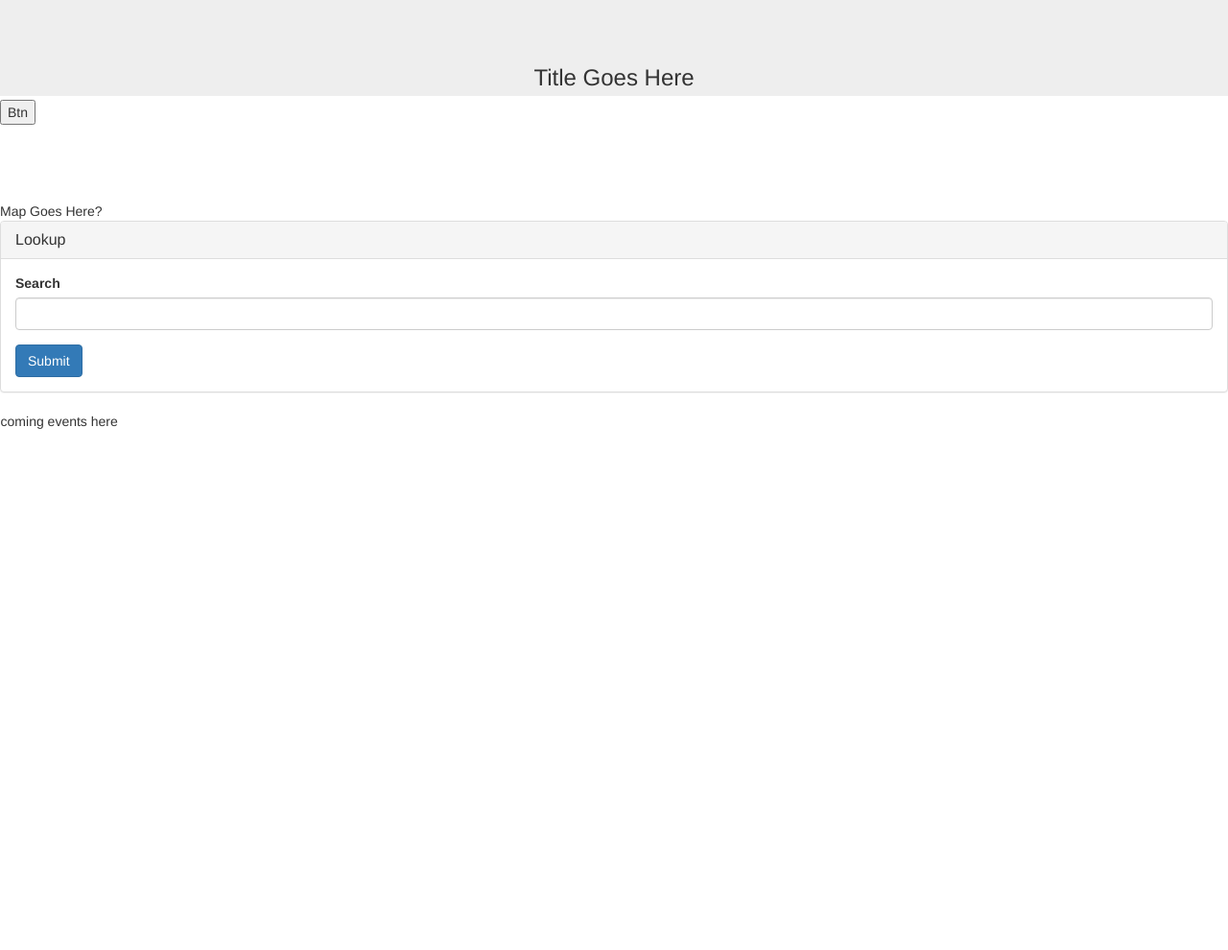
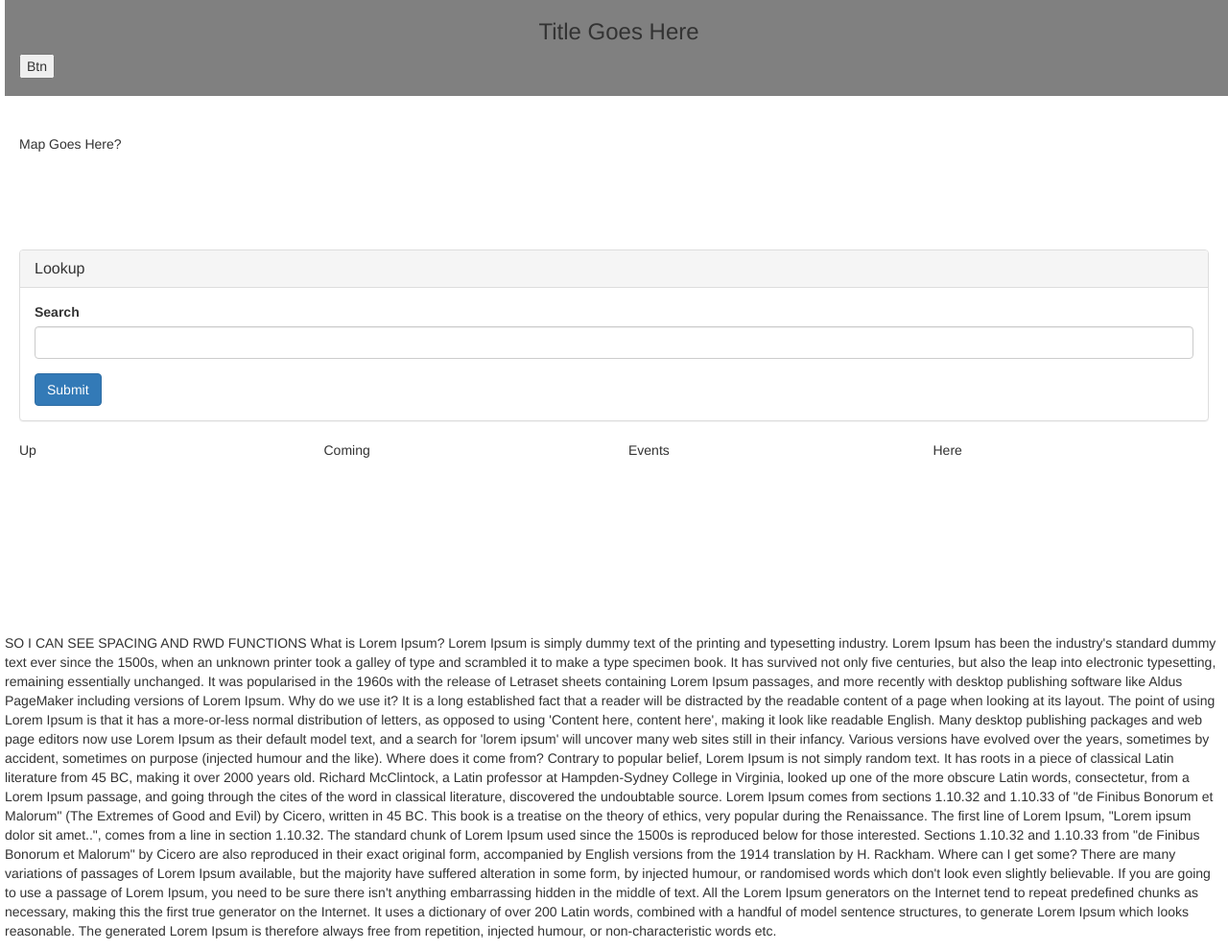
Before and after one commit to VolkRiot/Meet-Mapper, a PHP site: page / in a window 1280 px wide. Shown: the whole page at 96% size. Before the commit the page ends 447 px from the top, so only its background shows below. Run offline with PHP 8.4, Linux system fonts and the light colour scheme; some libraries are stand-ins or nearby versions.

Commit message:
site files

```diff
--- a/assets/style/css/style.css
+++ b/assets/style/css/style.css
@@ -1,9 +1,10 @@
+#header {
+    position:fixed;
+    width:100%;
+    height:100px;
+    background-color: grey;
+}
 /* The side navigation menu */
-
-#jumbo {
-    max-height:100px;
-}
-
 .sidenav {
     height: 100%; /* 100% Full-height */
     width: 0; /* 0 width - change this with JavaScript */
@@ -41,17 +42,15 @@
     margin-left: 50px;
 }
 
-/* Style page content - use this if you want to push the page content to the right when you open the side navigation */
-#main {
-    transition: margin-left .5s;
-    padding: 20px;
+#wrapper {
+    margin-left:20px;
+    margin-right:20px;
 }
 
-/* On smaller screens, where height is less than 450px, change the style of the sidenav (less padding and a smaller font size) */
-@media screen and (max-height: 450px) {
-    .sidenav {padding-top: 15px;}
-    .sidenav a {font-size: 18px;}
+#headerText {
+    text-align: center;
 }
+
 
 /* Media Query */
 
@@ -59,3 +58,12 @@
 
 
 @media screen and (max-width: 640px) {}
+
+
+/* CSS To Do
+Color Scheme?
+RWD - positioning of elements on Tablets, Phones, etc....
+Fade In Animation
+Positioning of Header - ? follow scrolling user or no?
+if it follows user then needs to have a z-index? so it goes over elements instead of under them?
+*/
--- a/assets/style/javascript/appearance.js
+++ b/assets/style/javascript/appearance.js
@@ -1,13 +1,14 @@
-/* Set the width of the side navigation to 250px */
+/* Set the width of the side navigation to 250px Opening Function */
 function openNav() {
     document.getElementById("mySidenav").style.width = "250px";
 }
 
-/* Set the width of the side navigation to 0 */
+/* Set the width of the side navigation to 0. Close Function */
 function closeNav() {
     document.getElementById("mySidenav").style.width = "0";
 }
 
+/* Side Nav Open On Click */
 $("#slideoutNav").on("click", function () {
 	openNav()
 });
--- a/index.html
+++ b/index.html
@@ -27,13 +27,15 @@
   <div id="containerOne">
 	<div class="row" id="header">
 		<div class="col-sm-12">
-			<div class="jumbotron" id="jumbo">
-      		<h3 class="text-center">Title Goes Here</h3>
+      		<h3 id="headerText">Title Goes Here</h3>
       		<button id="slideoutNav">Btn</button>
-      		<!-- Links. Reposition Button -->
     	</div>
        </div>
-   </div>  <br><br>
+   </div>
+
+
+
+     <br><br>
 
 	<div id="mySidenav" class="sidenav">
   	<a href="javascript:void(0)" class="closebtn" onclick="closeNav()">&times;</a>
@@ -43,14 +45,21 @@
   		<a href="#">Contact</a>
 	</div>
 
-<br><br>
+<br><br><br><br><br>
 
 <!-- Add all page content inside this div if you want the side nav to push page content to the right (not used if you only want the sidenav to sit on top of the page -->
-<div id="map-container">
-<!-- 100% relative -->
-  Map Goes Here?
-</div>
+	<div id="map-container">
+	<!-- 100% relative for map. Read Google Maps API for Map Container -->
+		<div class="row">
+			<div class="col-lg-12">
+			 Map Goes Here?
+			</div>
+		</div>
+	</div>
 
+<br><br><br><br><br>
+
+		<!--- Search Bar in Header?-->
       <div class="row">
         <div class="col-lg-12">
           <div class="panel panel-default">
@@ -69,11 +78,34 @@
           </div>
         </div>
 
+	<br><br><br><br> <!-- Should Probably Use Margins --> <br><br><br><br>
 
         <div id="upcomingEvents">
-        		upcoming events here
+        	<div class="rows">
+        		<div class="col-lg-3" id="upcomingOne">Up</div>
+        		<div class="col-lg-3" id="upcomingTwo">Coming</div>
+        		<div class="col-lg-3" id="upcomingThree">Events</div>
+        		<div class="col-lg-3" id="upcomingFour">Here</div>
+        	</div>
         </div>
 
+	<br><br><br><br><br><br><br><br><br><br><br><br>
+
+	<p> SO I CAN SEE SPACING AND RWD FUNCTIONS What is Lorem Ipsum?
+	Lorem Ipsum is simply dummy text of the printing and typesetting industry. Lorem Ipsum has been the industry's standard dummy text ever since the 1500s, when an unknown printer took a galley of type and scrambled it to make a type specimen book. It has survived not only five centuries, but also the leap into electronic typesetting, remaining essentially unchanged. It was popularised in the 1960s with the release of Letraset sheets containing Lorem Ipsum passages, and more recently with desktop publishing software like Aldus PageMaker including versions of Lorem Ipsum.
+
+	Why do we use it?
+	It is a long established fact that a reader will be distracted by the readable content of a page when looking at its layout. The point of using Lorem Ipsum is that it has a more-or-less normal distribution of letters, as opposed to using 'Content here, content here', making it look like readable English. Many desktop publishing packages and web page editors now use Lorem Ipsum as their default model text, and a search for 'lorem ipsum' will uncover many web sites still in their infancy. Various versions have evolved over the years, sometimes by accident, sometimes on purpose (injected humour and the like).
+
+
+	Where does it come from?
+	Contrary to popular belief, Lorem Ipsum is not simply random text. It has roots in a piece of classical Latin literature from 45 BC, making it over 2000 years old. Richard McClintock, a Latin professor at Hampden-Sydney College in Virginia, looked up one of the more obscure Latin words, consectetur, from a Lorem Ipsum passage, and going through the cites of the word in classical literature, discovered the undoubtable source. Lorem Ipsum comes from sections 1.10.32 and 1.10.33 of "de Finibus Bonorum et Malorum" (The Extremes of Good and Evil) by Cicero, written in 45 BC. This book is a treatise on the theory of ethics, very popular during the Renaissance. The first line of Lorem Ipsum, "Lorem ipsum dolor sit amet..", comes from a line in section 1.10.32.
+
+	The standard chunk of Lorem Ipsum used since the 1500s is reproduced below for those interested. Sections 1.10.32 and 1.10.33 from "de Finibus Bonorum et Malorum" by Cicero are also reproduced in their exact original form, accompanied by English versions from the 1914 translation by H. Rackham.
+
+	Where can I get some?
+	There are many variations of passages of Lorem Ipsum available, but the majority have suffered alteration in some form, by injected humour, or randomised words which don't look even slightly believable. If you are going to use a passage of Lorem Ipsum, you need to be sure there isn't anything embarrassing hidden in the middle of text. All the Lorem Ipsum generators on the Internet tend to repeat predefined chunks as necessary, making this the first true generator on the Internet. It uses a dictionary of over 200 Latin words, combined with a handful of model sentence structures, to generate Lorem Ipsum which looks reasonable. The generated Lorem Ipsum is therefore always free from repetition, injected humour, or non-characteristic words etc.
+	</p>
 
 </div>
 
```
